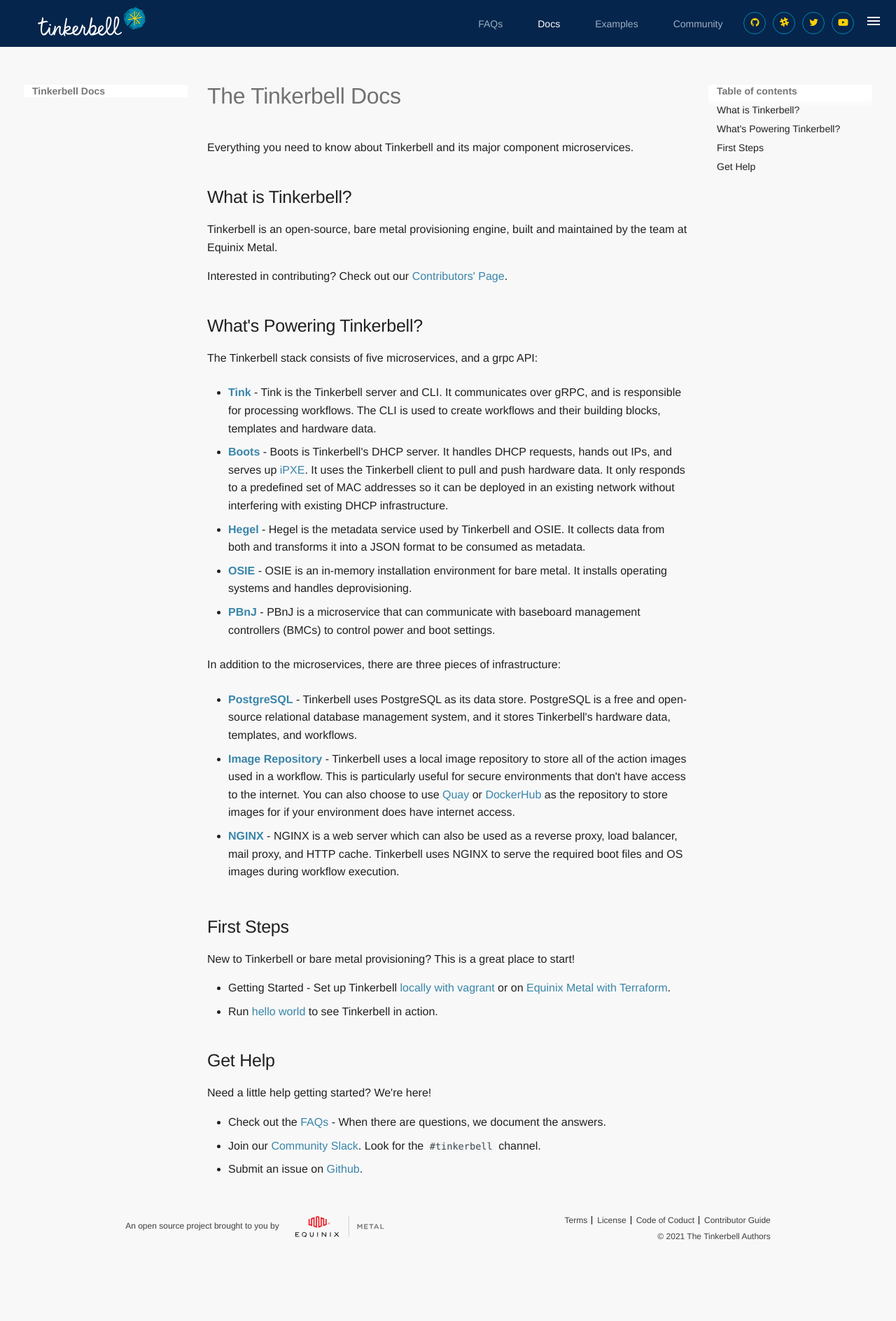
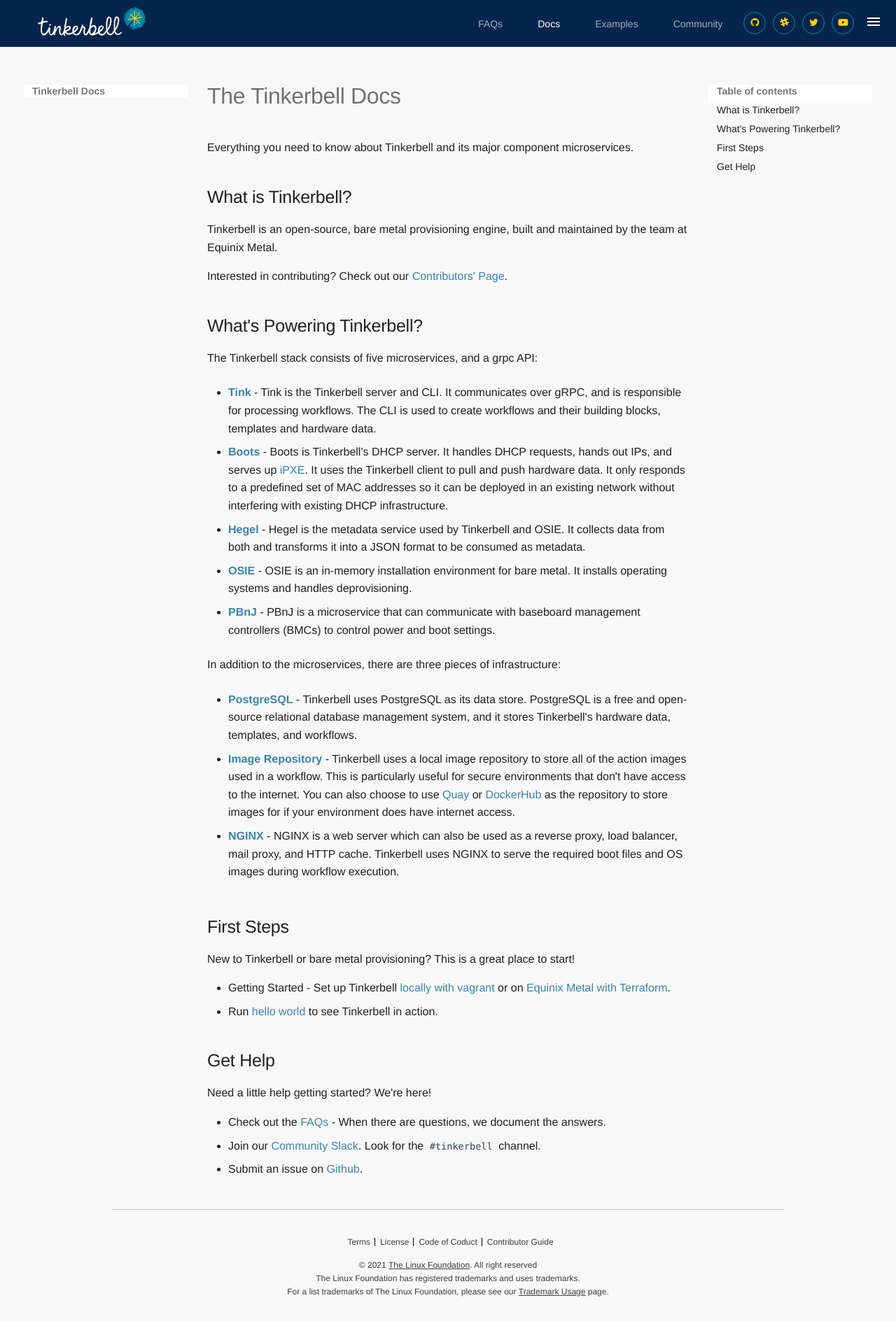
Before and after one commit to tinkerbell/tinkerbell-docs, an MkDocs documentation site: the page built from docs/index.md, in a window 1280 px wide. Shown: the whole page at 70% size. Built offline with MkDocs 1.6.1 and Material for MkDocs 9.7.7, drawn with Linux system fonts in a browser that asks for light colours; some web fonts are replaced; before the commit the page ends 1816 px from its top, so only the background shows below that.

Commit message:
update footer trademarks

```diff
--- a/docs/stylesheets/extra.css
+++ b/docs/stylesheets/extra.css
@@ -164,23 +164,39 @@
     color: #3e3e3e;
     padding-top: 20px;
     padding-bottom: 20px;
+    text-align: center;
 }
 
 #footer-wrapper * {
     font-size: 12px;
 }
 
+#footer-container {
+    border-top: 0.5px solid #c9c9cc;
+    padding-top: 30px;
+}
+
 #footer-wrapper a {
     display: inline-block;
+    text-decoration: underline;
+}
+
+#footer-wrapper p {
+    margin-bottom: 5px;
+    margin-top: 0;
 }
 
 #footer-wrapper .text {
     margin: 0;
 }
 
+#nav-footer {
+    padding-bottom: 20px;
+}
+
 #nav-footer ul {
     display: flex;
-    justify-content: flex-end;
+    justify-content: center;
     align-items: center;
     margin: 0;
     padding: 0;
@@ -201,6 +217,7 @@
 
 #nav-footer ul li a {
     line-height: 1;
+    text-decoration: none;
 }
 
 #nav-footer ul li a:hover {
@@ -228,42 +245,9 @@
 }
 
 @media print, screen and (max-width:63.99875em) {
-    #nav-footer ul {
-        margin-top: 30px;
-        display: block
-    }
 
-    #nav-footer ul li {
-        margin-bottom: 7px;
-        padding-left: 0
-    }
-
-    #nav-footer ul li:after {
-        display: none
-    }
-
-    #footer-wrapper p {
-        display: block
-    }
-    #footer-wrapper .packet-logo {
-        margin-left: 0
-    }
 }
 
 .md-footer-nav {display: none}
 .md-header {background-color: var(--md-primary-fg-color--dark)}
 .md-footer {background-color: var(--md-primary-fg-color--dark)}
-
-#right-footer .author { text-align: right; }
-#right-footer .author p { margin-top: 10px; }
-
-@media print, screen and (max-width: 63.99875em) {
-    .logo-footer svg {
-        display: inline-block;
-        margin-top: 15px;
-        margin-bottom: 20px;
-        margin-left: 0;
-    }
-
-    #right-footer .author { text-align: left; }
-}
--- a/overrides/partials/footer.html
+++ b/overrides/partials/footer.html
@@ -1,38 +1,7 @@
 <div id="footer-wrapper" class="middle">
-    <div class="container">
+    <div class="container" id="footer-container">
         <div class="row">
-            <div class="col-6">
-                <p class="text">
-                    An open source project brought to you by
-                    <a class="logo-footer" href="https://metal.equinix.com/" title="Packet">
-                        <svg width="128" height="30" viewBox="0 0 128 30" fill="none" xmlns="http://www.w3.org/2000/svg">
-                            <g clip-path="url(#clip0)">
-                                <path d="M76.2514 0H75.9493V29.52H76.2514V0Z" fill="#707073" />
-                                <path d="M0 23.1602V29.5202H5.67958V28.6802H0.906316V26.6402H3.98779V25.8002H0.906316V24.0002H5.49832V23.1602H0Z" fill="black" />
-                                <path d="M25.256 27.0002C25.256 28.1402 24.531 28.8602 23.383 28.8602C22.2954 28.8602 21.6307 28.0802 21.6307 27.0002V23.2202H20.7244V27.0002C20.7244 28.7402 21.9933 29.6402 23.383 29.6402C25.4977 29.6402 26.1623 28.2002 26.1623 27.0002V23.1602H25.256V27.0002Z" fill="black" />
-                                <path d="M32.2044 23.1602H31.2981V29.4602H32.2044V23.1602Z" fill="black" />
-                                <path d="M43.1407 23.1602V28.1402L38.6091 23.1602H37.7028V29.5202H38.6091V24.4802L43.1407 29.5202H44.047V23.1602H43.1407Z" fill="black" />
-                                <path d="M50.4516 23.1602H49.5453V29.4602H50.4516V23.1602Z" fill="black" />
-                                <path d="M60.9045 23.1602L58.7897 25.4402L56.7354 23.1602H55.527L58.1251 26.1002L54.9228 29.5202H56.0708L58.7293 26.7002L61.2066 29.5202H62.4754L59.394 26.1002L62.0525 23.1602H60.9045Z" fill="black" />
-                                <path d="M12.628 22.9199C10.755 22.9199 9.24445 24.3599 9.24445 26.3399C9.24445 28.3199 10.755 29.6999 12.628 29.6999C13.1114 29.6999 13.6552 29.5799 14.1386 29.3399L14.6823 29.9399H15.7699L14.8636 28.9199C15.5887 28.3799 16.072 27.4199 16.072 26.2799C16.0116 24.2999 14.5011 22.9199 12.628 22.9199ZM15.1053 26.3399C15.1053 27.2399 14.8032 27.8399 14.2594 28.3199L13.776 27.7799H12.6884L13.5343 28.7999C13.2927 28.9199 12.9301 28.9799 12.628 28.9799C11.2383 28.9799 10.1508 27.8999 10.1508 26.3999C10.1508 24.8999 11.1779 23.8199 12.5676 23.8199C14.0177 23.6999 15.1053 24.7799 15.1053 26.3399Z" fill="black" />
-                                <path d="M31.7211 0L29.123 0.9V14.4L27.4312 13.8V1.5L22.235 3.3V12L20.4827 11.4V3.9L18.7305 4.5V12.66L23.9267 14.46V4.5L25.679 3.9V15.06L30.8752 16.86V2.1L31.7211 1.8L32.6274 2.1V16.86L37.7632 15.06V3.9L39.5154 4.5V14.46L44.7116 12.66V4.5L42.9594 3.9V11.4L41.2676 12V3.3L36.0714 1.5V13.8L34.3192 14.4V0.9L31.7211 0Z" fill="#ED1C24" />
-                                <path d="M48.0348 12.0599C48.8806 12.0599 49.6057 11.3399 49.6057 10.4999C49.6057 9.65994 48.9411 8.93994 48.0348 8.93994C47.1889 8.93994 46.4638 9.65994 46.4638 10.4999C46.4638 11.3999 47.1284 12.0599 48.0348 12.0599ZM48.0348 11.8799C47.2493 11.8799 46.6451 11.2799 46.6451 10.4999C46.6451 9.71994 47.2493 9.11994 48.0348 9.11994C48.8202 9.11994 49.4244 9.71994 49.4244 10.4999C49.4244 11.2799 48.8202 11.8799 48.0348 11.8799ZM47.3701 11.2799H47.7931V10.7999H48.0348L48.3973 11.2799H48.8807L48.4577 10.6799C48.6994 10.6199 48.8202 10.4399 48.8202 10.1999C48.8202 9.83994 48.5181 9.65994 48.1556 9.65994H47.3701V11.2799ZM47.7931 10.4399V10.0199H48.1556C48.3369 10.0199 48.4577 10.0799 48.4577 10.2599C48.4577 10.3799 48.3369 10.4999 48.1556 10.4999H47.7931V10.4399Z" fill="#ED1C24" />
-                                <path d="M88.5169 11.5801H89.8462L92.0818 14.8201L94.2569 11.5801H95.5862V18.4201H94.3173V13.5601L92.0213 16.8001H91.9609L89.7253 13.6201V18.4801H88.4565V11.5801H88.5169Z" fill="#707073" />
-                                <path d="M98.1239 11.5801H103.501V12.6601H99.4532V14.4601H103.078V15.5401H99.4532V17.3401H103.562V18.4201H98.1843L98.1239 11.5801Z" fill="#707073" />
-                                <path d="M107.791 12.66H105.495V11.52H111.356V12.66H109.06V18.36H107.791V12.66V12.66Z" fill="#707073" />
-                                <path d="M115.042 11.52H116.25L119.392 18.36H118.063L117.338 16.74H113.954L113.229 18.36H111.96L115.042 11.52ZM116.854 15.66L115.586 12.96L114.377 15.66H116.854Z" fill="#707073" />
-                                <path d="M121.507 11.5801H122.776V17.2801H126.582V18.3601H121.507V11.5801Z" fill="#707073" />
-                            </g>
-                            <defs>
-                                <clipPath id="clip0">
-                                    <rect width="126.522" height="30" fill="white" />
-                                </clipPath>
-                            </defs>
-                        </svg>
-                    </a>
-                </p>
-            </div>
-            <div class="col-6" id="right-footer">
+            <div class="col-12">
                 <nav id="nav-footer">
                     <ul>
                         <li><a href="https://tinkerbell.org/terms" title="">Terms</a></li>
@@ -41,11 +10,15 @@
                         <li><a href="https://tinkerbell.org/terms/contributor-guide" title="">Contributor Guide</a></li>
                     </ul>
                 </nav>
-                <div class="author">
-                    <p>
-                        © 2021 The Tinkerbell Authors
-                    </p>
-                </div>
+                <p>
+                    © 2021 <a href="https://www.linuxfoundation.org/">The Linux Foundation</a>. All right reserved
+                </p>
+                <p>
+                    The Linux Foundation has registered trademarks and uses trademarks.
+                </p>
+                <p>
+                    For a list trademarks of The Linux Foundation, please see our <a href="https://www.linuxfoundation.org/en/trademark-usage">Trademark Usage</a> page.
+                </p>
             </div>
         </div>
     </div>
```
